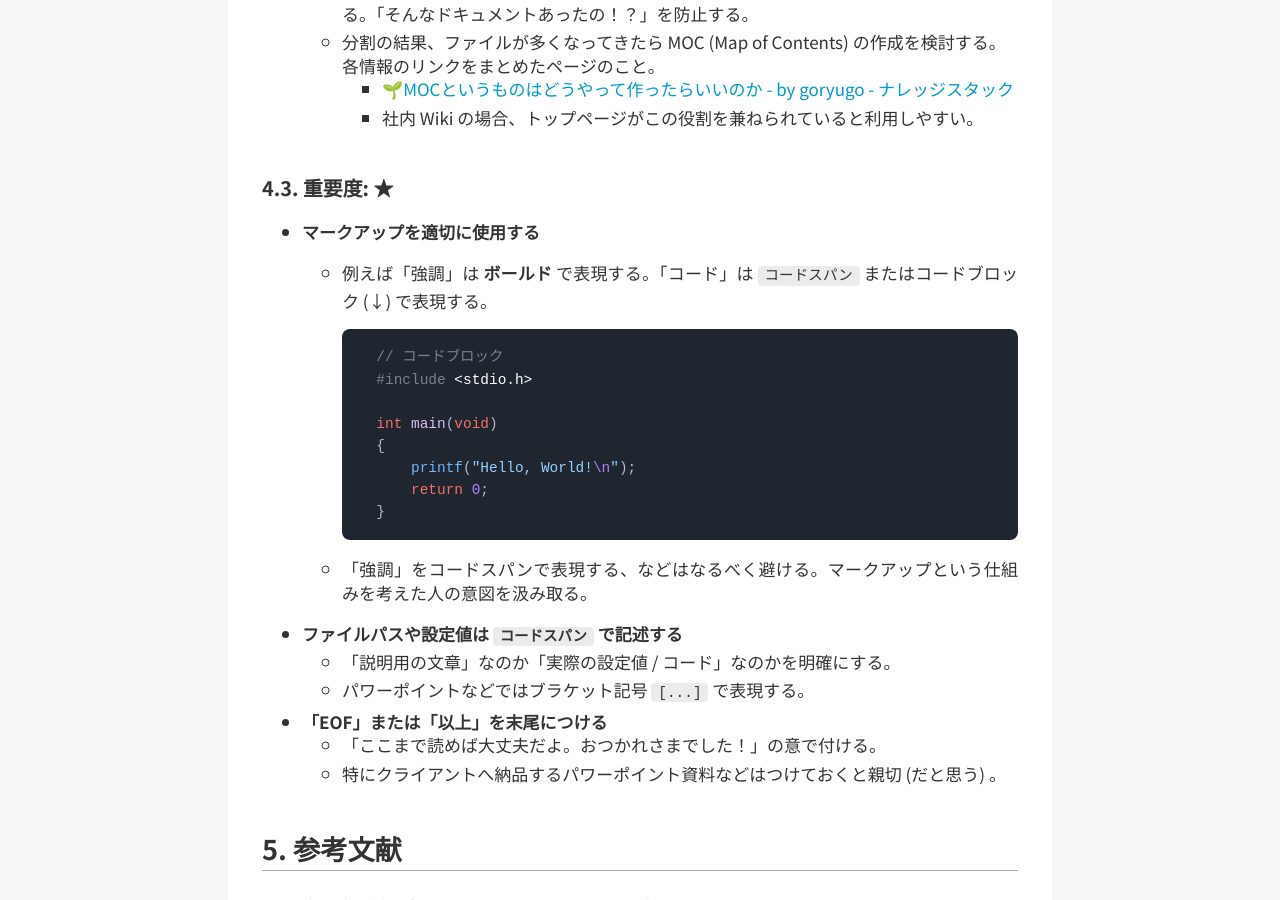
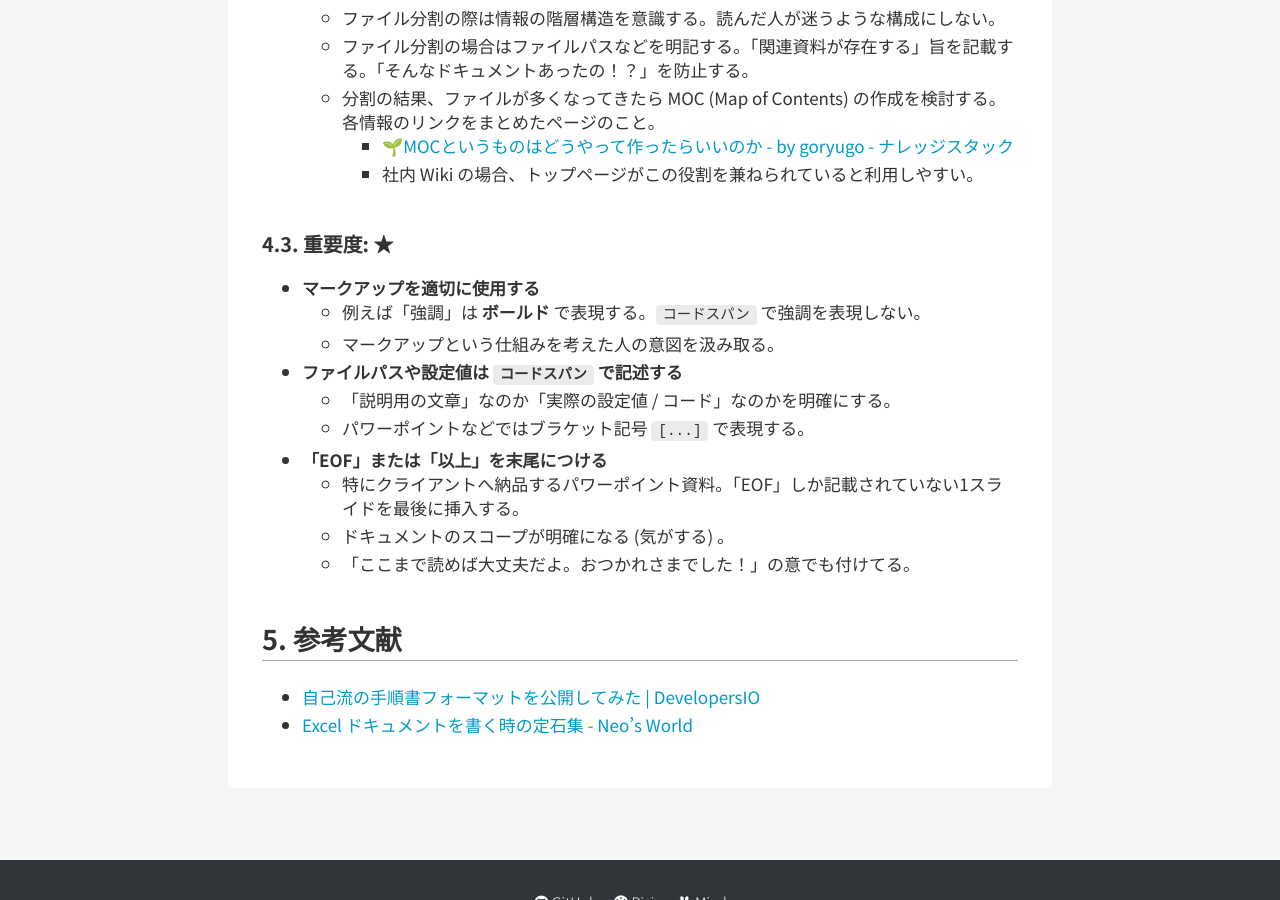
Before and after one commit to kenkenpa198/kems-clew.net, a Jekyll site: the page built from docs/_posts/2023-12-29-my-documents-know-how.md, in a window 1280 px wide and 900 px high, scrolled down 4837 px. Built offline with Jekyll 4.4.1, drawn with Linux system fonts in a browser that asks for light colours; nearby versions of some CDN libraries; some of the changed text lies outside the part shown.

Commit message:
[update]ノウハウへ「要約をつける」の追加など

````diff
--- a/docs/_posts/2023-12-29-my-documents-know-how.md
+++ b/docs/_posts/2023-12-29-my-documents-know-how.md
@@ -14,7 +14,7 @@
 
 - README.md
 - 作業ログ
-- その他ドキュメント類 (設計仕様書、マニュアル、リリース手順書、社内 Wiki など)
+- その他ドキュメント類 (設計仕様書、手順書、社内 Wiki など)
 
 振り返りも兼ねてまとめていく。
 
@@ -136,9 +136,12 @@
     - 「このドキュメントの目的は何？」の情報。
     - ドキュメントは長くなりがちなので、アジェンダとして記載しておく。
     - 他作業者も利用しやすい。
+- **要約をつける**
+    - 前述の概要と似た役割を持つ。
+    - ノウハウ共有用のドキュメント ([例]({% post_url 2023-11-25-make-markdown-table %})) で活きる。
 - **目次をつける**
     - ドキュメントが長くなるときはつけておくと親切。自分自身も利用しやすい。
-    - VS Code & マークダウンの場合、拡張機能 [Markdown All in One](https://marketplace.visualstudio.com/items?itemName=yzhang.markdown-all-in-one) を使用すると、見出し (h1, h2 ...) を元にした目次の自動生成・更新ができる。コマンドパレットから実行するコマンドは次のとおり。
+    - VS Code & マークダウンの場合、拡張機能 [Markdown All in One](https://marketplace.visualstudio.com/items?itemName=yzhang.markdown-all-in-one) を使用すると、見出し (h1, h2 ...) を元にした目次の自動生成・更新ができる。コマンドは次のとおり。
         - `> Markdown All in One: Create Table of Contents` : 目次の作成
         - `> Markdown All in One: Update Table of Contents` : 目次の更新
 - **見出しへ章番号を付与する**
@@ -163,26 +166,15 @@
 ### 4.3. 重要度: ★
 
 - **マークアップを適切に使用する**
-    - 例えば「強調」は **ボールド** で表現する。「コード」は `コードスパン` またはコードブロック (↓) で表現する。
-
-        ```c
-        // コードブロック
-        #include <stdio.h>
-
-        int main(void)
-        {
-            printf("Hello, World!\n");
-            return 0;
-        }
-        ```
-
-    - 「強調」をコードスパンで表現する、などはなるべく避ける。マークアップという仕組みを考えた人の意図を汲み取る。
+    - 例えば「強調」は **ボールド** で表現する。`コードスパン` で強調を表現しない。
+    - マークアップという仕組みを考えた人の意図を汲み取る。
 - **ファイルパスや設定値は `コードスパン` で記述する**
     - 「説明用の文章」なのか「実際の設定値 / コード」なのかを明確にする。
     - パワーポイントなどではブラケット記号 `[...]` で表現する。
 - **「EOF」または「以上」を末尾につける**
-    - 「ここまで読めば大丈夫だよ。おつかれさまでした！」の意で付ける。
-    - 特にクライアントへ納品するパワーポイント資料などはつけておくと親切 (だと思う) 。
+    - 特にクライアントへ納品するパワーポイント資料。「EOF」しか記載されていない1スライドを最後に挿入する。
+    - ドキュメントのスコープが明確になる (気がする) 。
+    - 「ここまで読めば大丈夫だよ。おつかれさまでした！」の意でも付けてる。
 
 ## 5. 参考文献
 
````
